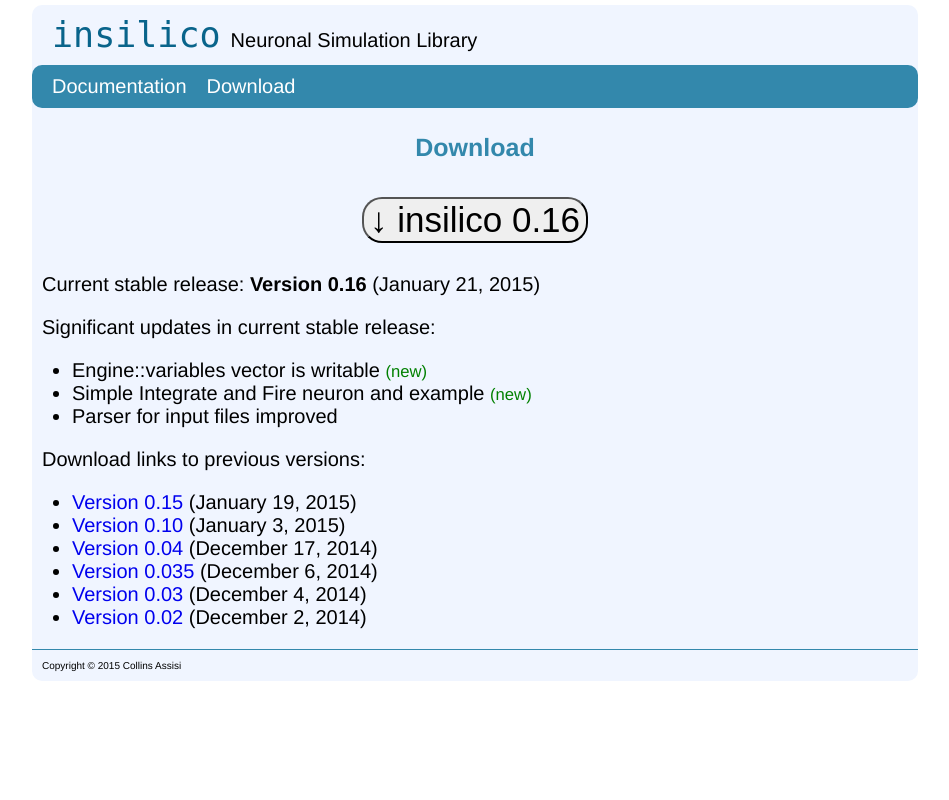
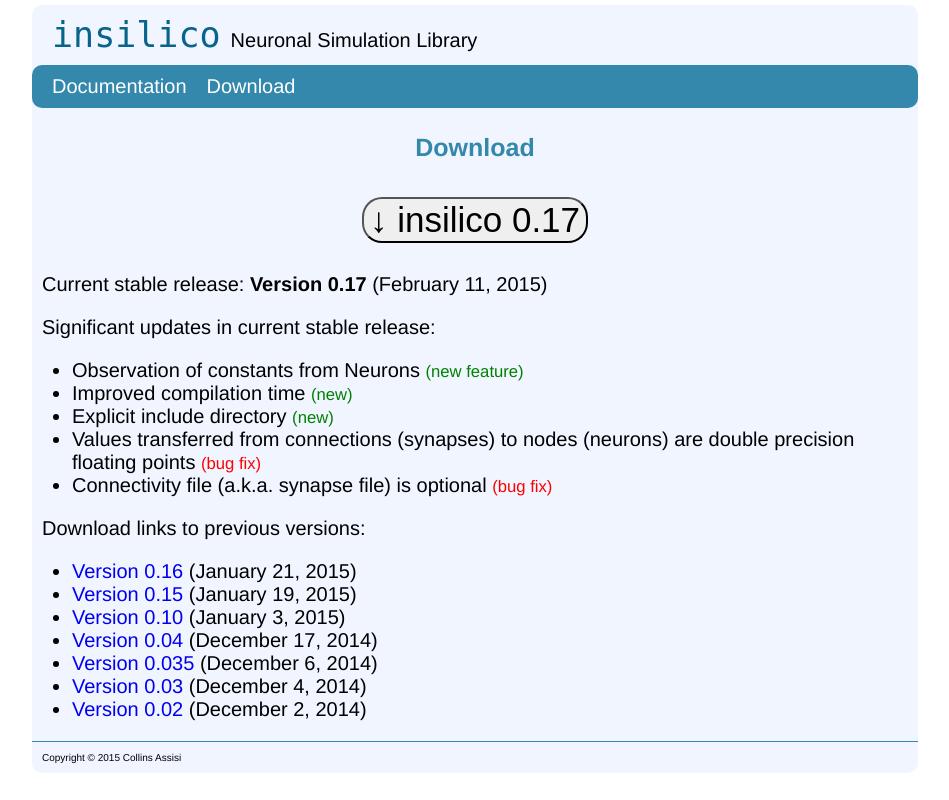
Before and after one commit to insilico-lib/insilico, a PHP site: page /download.php in a window 1280 px wide. Shown: the whole page, without its empty margins (165-1114 px from the left). Run offline with PHP 8.4, Linux system fonts and the light colour scheme.

Commit message:
[Release 0.17] Updating RELEASES and website's download page.

```diff
--- a/web/download.php
+++ b/web/download.php
@@ -3,22 +3,25 @@
 
 <p class="page-content-header">Download</p>
 
-<p style="text-align: center; padding: 10px;"><a href="insilico-0.16.zip"><button style="font-size: 35px; border-radius: 20px;">&downarrow; insilico 0.16</button></a></p>
+<p style="text-align: center; padding: 10px;"><a href="insilico-0.17.zip"><button style="font-size: 35px; border-radius: 20px;">&downarrow; insilico 0.17</button></a></p>
 
 <p style="padding-left: 10px;">
-    <span>Current stable release:</span><b> Version 0.16 </a></b> (January 21, 2015)
+    <span>Current stable release:</span><b> Version 0.17 </a></b> (February 11, 2015)
 </p>
 <p style="padding-left: 10px;">
     <span>Significant updates in current stable release:</span>
     <ul>
-    <li>Engine::variables vector is writable <small style="color:green;">(new)</small></li>
-    <li>Simple Integrate and Fire neuron and example <small style="color:green;">(new)</small></li>
-    <li>Parser for input files improved</li>
+	<li>Observation of constants from Neurons <small style="color:green;">(new feature)</small></li>
+	<li>Improved compilation time <small style="color:green;">(new)</small></li>
+	<li>Explicit include directory <small style="color:green;">(new)</small></li>
+	<li>Values transferred from connections (synapses) to nodes (neurons) are double precision floating points <small style="color:red;">(bug fix)</small></li>
+	<li>Connectivity file (a.k.a. synapse file) is optional <small style="color:red;">(bug fix)</small></li>
     </ul>
 </p>
 <p style="padding-left: 10px;">
     <span>Download links to previous versions:</span>
     <ul>
+    <li><a href="insilico-0.16.zip">Version 0.16</a> (January 21, 2015)</li>
     <li><a href="insilico-0.15.zip">Version 0.15</a> (January 19, 2015)</li>
     <li><a href="insilico-0.10.zip">Version 0.10</a> (January 3, 2015)</li>
     <li><a href="insilico-0.04.zip">Version 0.04</a> (December 17, 2014)</li>
```
Also changed, not shown: 1 other file.
